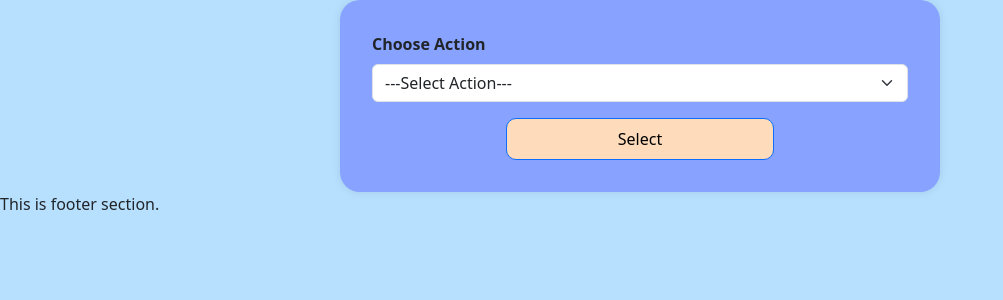
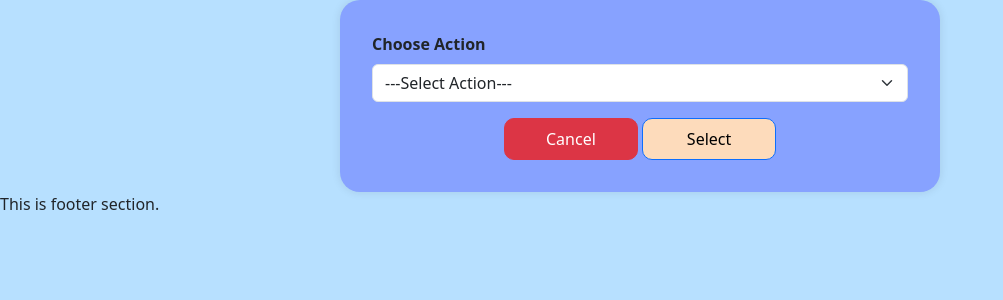
Before and after one commit to aashishChakradhar/RentManagementSystem, a Django app: page /building/select/ in a window 1280 px wide. Shown: the part 122-422 px from the top of the page, without its empty margins (0-1003 px from the left). Run offline with Django 5.2, Linux system fonts and the light colour scheme; data that the repository does not hold is empty; some libraries are stand-ins or nearby versions.

Commit message:
added cancel button and button resizing

```diff
--- a/rent/views.py
+++ b/rent/views.py
@@ -129,12 +129,15 @@ class SelectBuilding(View):
     def post(self, request):
         building_name = request.POST.get("building_name")
         action = request.POST.get('action')
-        if action.lower() == 'add':
-            return redirect('rent:add-building')
-        elif action.lower() == 'update':
-            return redirect('rent:update-building', building_name=building_name)
-        elif action.lower() == 'delete':
-            return redirect('rent:delete-building', building_name=building_name)
+        if action == 'Select':
+            if action.lower() == 'add':
+                return redirect('rent:add-building')
+            elif action.lower() == 'update':
+                return redirect('rent:update-building', building_name=building_name)
+            elif action.lower() == 'delete':
+                return redirect('rent:delete-building', building_name=building_name)
+        if action == 'Cancel':
+            return redirect('rent:home')
 
 class AddBuilding(BaseView):
     def get(self,request):
--- a/templates/building_select.html
+++ b/templates/building_select.html
@@ -24,7 +24,8 @@
         </div>
 
         <div class="text-center">
-            <input type="submit" class="btn btn-primary w-50 building-btn" value="Select">
+            <input type="submit" class="btn btn-danger w-25 " name="action" value="Cancel">
+            <input type="submit" class="btn btn-primary w-25 building-btn" name="action" value="Select">
         </div>
     </form>
     <script>
```
